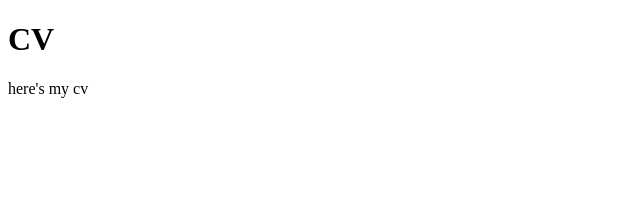
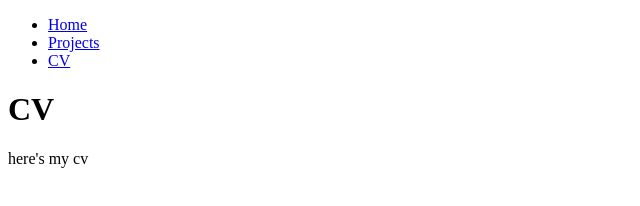
Before and after one commit to nyamuri/portfolio, a plain HTML site: page htmls/cv.html in a window 1280 px wide. Shown: the whole page, without its empty margins (0-640 px from the left). Drawn offline with Linux system fonts and the light colour scheme.

Commit message:
more navs

```diff
--- a/htmls/cv.html
+++ b/htmls/cv.html
@@ -3,6 +3,14 @@
   <head>
     <meta charset="utf-8"/>
     <title>Jen's CV</title>
+
+    <nav>
+      <ul>
+          <li><a href="index.html">Home</a></li>
+          <li><a href="projects.html">Projects</a></li>
+          <li><a href="cv.html">CV</a></li>
+      </ul>
+  </nav>
   </head>
 
   <body>
```
Also changed, not shown: htmls/projects.html (+8 -0 lines).
